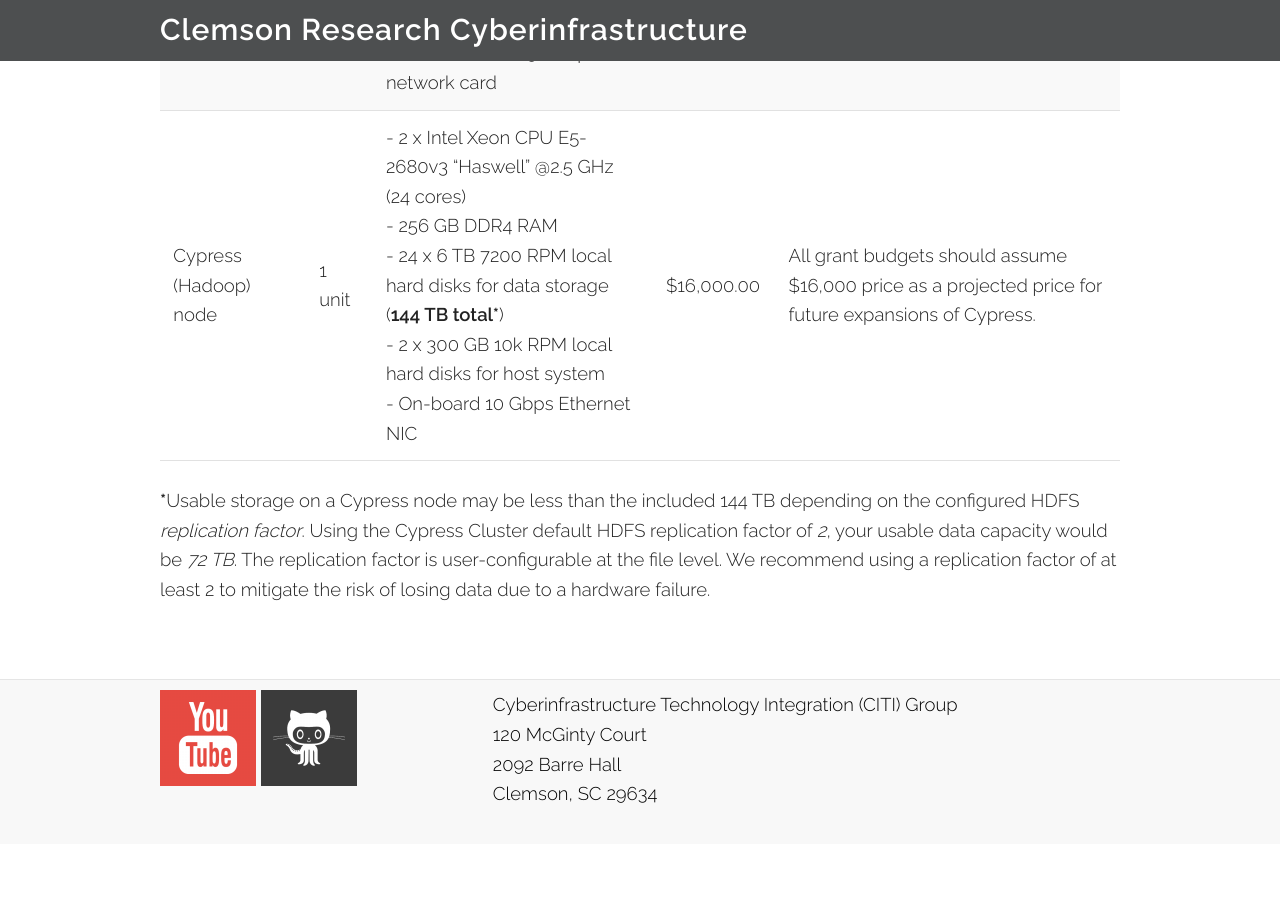
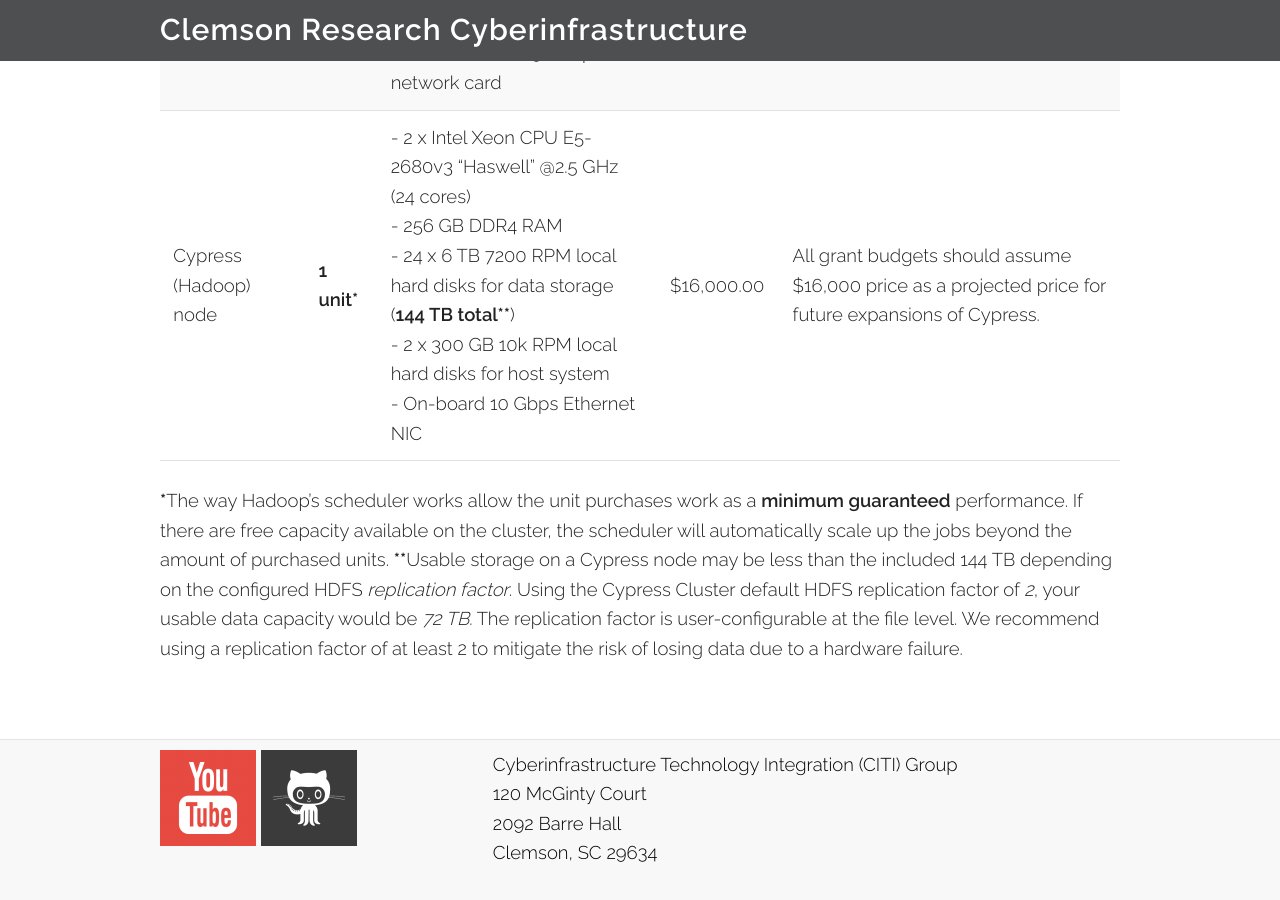
Before and after one commit to clemsonciti/citi-webpage, a Jekyll site: the page built from cyberinfrastructure.md, in a window 1280 px wide and 900 px high, scrolled down 10687 px. Built offline with Jekyll 4.4.1, drawn with Linux system fonts in a browser that asks for light colours; before the commit the page ends 11531 px from its top, so only the background shows below that.

Commit message:
Update cyberinfrastructure.md

```diff
--- a/cyberinfrastructure.md
+++ b/cyberinfrastructure.md
@@ -370,6 +370,7 @@ Type | Unit | Description | Price | Comments
 -----|------|-------------|-------|-----------------
 Storage | 1TB | - ZFS system available only to Palmetto cluster<br> - Snapshots included in user space <br> - Full mirror for system recovery | $150.00 | Owners of existing SAMQFS spaces may expand existing storage for the same price as ZFS storage
 Palmetto compute node | 1 unit | - 2 x Intel Xeon E5-2680v3 "Haswell" @2.5 GHz (for a total of 24 cores) <br> - 2 x NVIDIA Tesla K40c GPU accelerators <br> - 128 GB DDR4 RAM <br> - 2 x 1 TB local hard drives <br> - On-board 10 Gbps Ethernet NIC <br> - InfiniBand FDR 56 Gbps network card | $6250.00 | All grant budgets should assume $8000 price as a projected price for future expansions of Palmetto
-Cypress (Hadoop) node | 1 unit | - 2 x Intel Xeon CPU E5-2680v3 "Haswell" @2.5 GHz (24 cores) <br> - 256 GB DDR4 RAM <br> - 24 x 6 TB 7200 RPM local hard disks for data storage (<b>144 TB total\*</b>) <br> - 2 x 300 GB 10k RPM local hard disks for host system <br> - On-board 10 Gbps Ethernet NIC | $16,000.00 | All grant budgets should assume $16,000 price as a projected price for future expansions of Cypress.
+Cypress (Hadoop) node | <b>1 unit\*</b> | - 2 x Intel Xeon CPU E5-2680v3 "Haswell" @2.5 GHz (24 cores) <br> - 256 GB DDR4 RAM <br> - 24 x 6 TB 7200 RPM local hard disks for data storage (<b>144 TB total\*\*</b>) <br> - 2 x 300 GB 10k RPM local hard disks for host system <br> - On-board 10 Gbps Ethernet NIC | $16,000.00 | All grant budgets should assume $16,000 price as a projected price for future expansions of Cypress.
 
-<b>*</b>Usable storage on a Cypress node may be less than the included 144 TB depending on the configured HDFS <i>replication factor</i>. Using the Cypress Cluster default HDFS replication factor of <i>2</i>, your usable data capacity would be <i>72 TB</i>. The replication factor is user-configurable at the file level. We recommend using a replication factor of at least 2 to mitigate the risk of losing data due to a hardware failure.
+<b>*</b>The way Hadoop's scheduler works allow the unit purchases work as a **minimum guaranteed** performance. If there are free capacity available on the cluster, the scheduler will automatically scale up the jobs beyond the amount of purchased units.
+<b>**</b>Usable storage on a Cypress node may be less than the included 144 TB depending on the configured HDFS <i>replication factor</i>. Using the Cypress Cluster default HDFS replication factor of <i>2</i>, your usable data capacity would be <i>72 TB</i>. The replication factor is user-configurable at the file level. We recommend using a replication factor of at least 2 to mitigate the risk of losing data due to a hardware failure.
```
